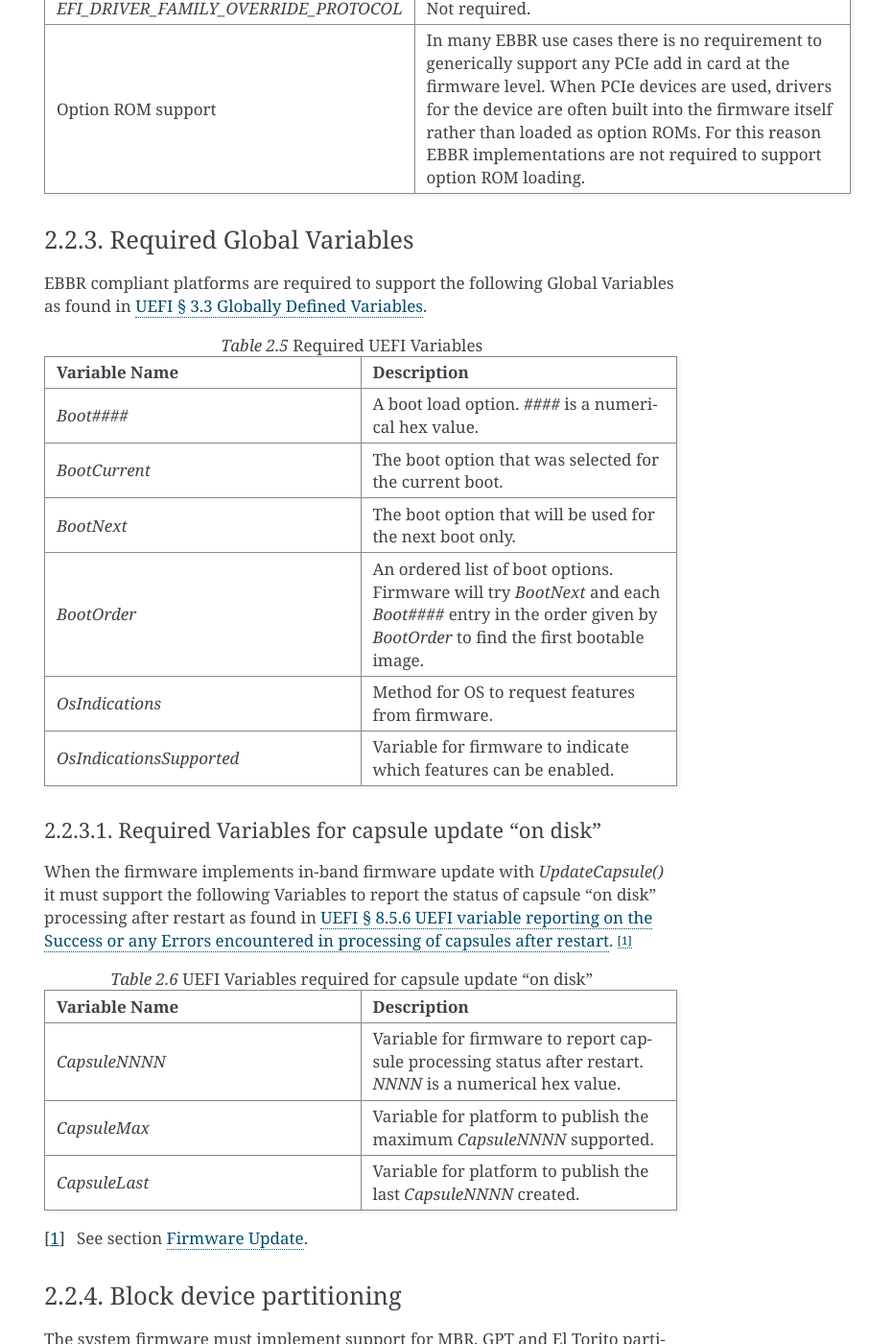
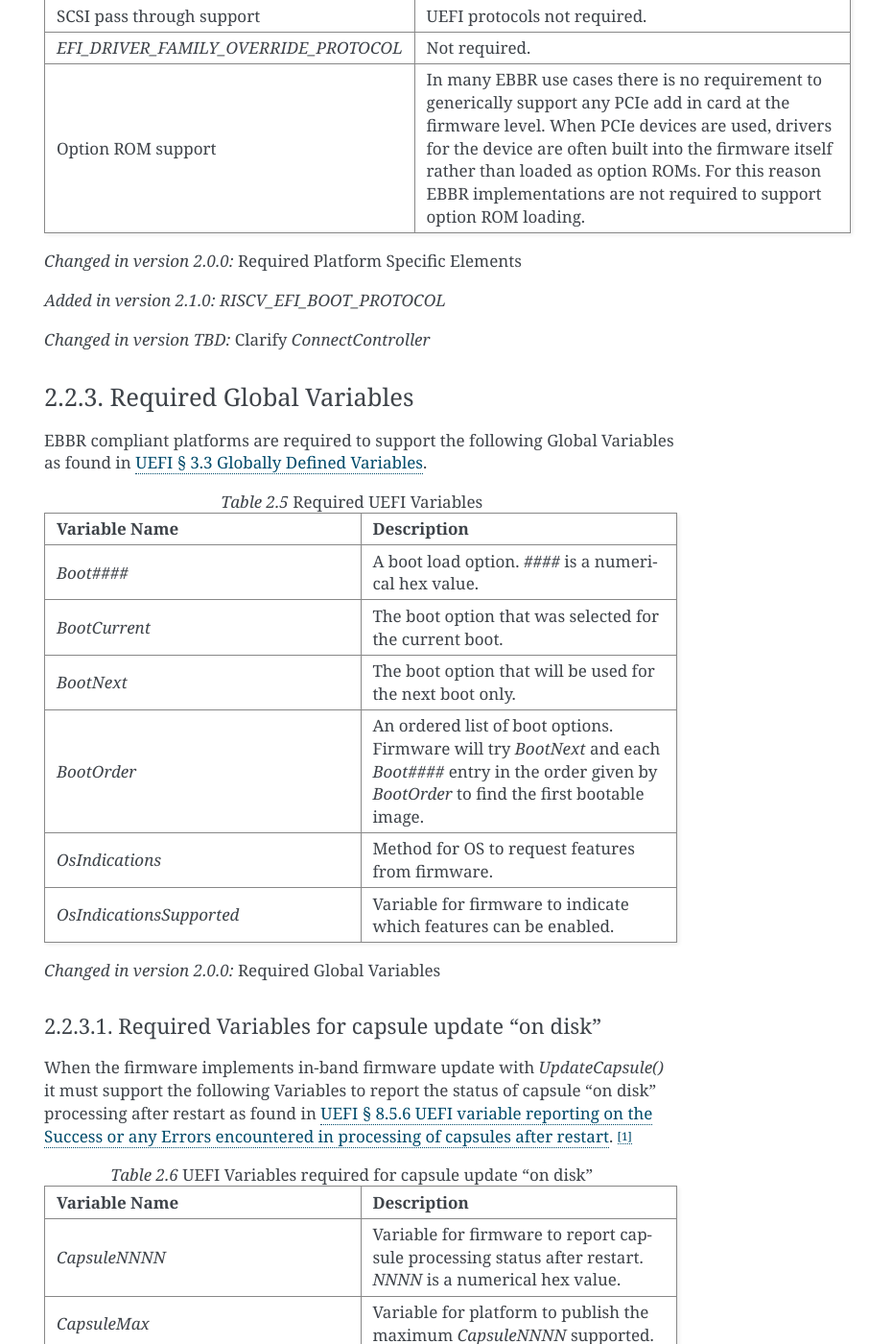
Before and after one commit to ARM-software/ebbr, a Sphinx documentation site: the page built from source/chapter2-uefi.rst, in a window 1280 px wide and 1400 px high, scrolled down 3755 px. Shown: the whole window at 96% size, without its empty margins (374-1280 px from the left). Built offline with Sphinx 7.4.7, drawn with Linux system fonts in a browser that asks for light colours; some of the changed text lies outside the part shown.

Commit message:
RFC: version annotations
Add version annotations for new and updated requirements, starting from
EBBR v1.0.

This is a request-for-comments, to fuel discussions, and is not to be
merged.

Signed-off-by: Vincent Stehlé <vincent.stehle@arm.com>

````diff
--- a/source/chapter2-uefi.rst
+++ b/source/chapter2-uefi.rst
@@ -66,6 +66,9 @@ All of the following UEFI elements are required for EBBR compliance.
      - Note
    * - `EFI_DECOMPRESS_PROTOCOL`
      - Native EFI decompression is rarely used and therefore not required.
+
+.. versionchanged:: 2.0.0
+   Required Elements
 
 Required Platform Specific Elements
 -----------------------------------
@@ -170,6 +173,15 @@ interface specific UEFI protocols, and so they have been made optional.
        For this reason EBBR implementations are not required to support option
        ROM loading.
 
+.. versionchanged:: 2.0.0
+   Required Platform Specific Elements
+
+.. versionadded:: 2.1.0
+   `RISCV_EFI_BOOT_PROTOCOL`
+
+.. versionchanged:: TBD
+   Clarify `ConnectController`
+
 Required Global Variables
 -------------------------
 
@@ -197,6 +209,9 @@ Variables as found in :UEFI:`3.3`.
    * - `OsIndicationsSupported`
      - Variable for firmware to indicate which features can be enabled.
 
+.. versionchanged:: 2.0.0
+   Required Global Variables
+
 .. _section-required-vars-for-on-disk:
 
 Required Variables for capsule update "on disk"
@@ -221,6 +236,9 @@ processing after restart as found in :UEFI:`8.5.6`. [#FWUpNote]_
      - Variable for platform to publish the last `CapsuleNNNN` created.
 
 .. [#FWUpNote] See section :ref:`section-fw-update`.
+
+.. versionadded:: TBD
+   Required Variables for "on disk"
 
 Block device partitioning
 -------------------------
@@ -277,6 +295,9 @@ operating system runs while the guest OS runs in virtual S mode (VS mode).
 Resident UEFI firmware can be executed in M mode or S/HS mode during POST.
 However, the UEFI images must be loaded in HS or VS mode if virtualization
 is available at OS load time.
+
+.. versionadded:: 2.0.1
+   RISC-V
 
 UEFI Boot at S mode
 ^^^^^^^^^^^^^^^^^^^
@@ -340,6 +361,9 @@ specification [#VersionsNote]_.
    versions of this specification differing only by their last digit (or "patch
    number") are expected to be compatible.
 
+.. versionadded:: 2.1.0
+   Conformance Profile Table
+
 Devicetree
 ----------
 
@@ -371,6 +395,12 @@ The DTB must be contained in memory of type `EfiACPIReclaimMemory`.
 .. [#ACPIMemNote] `EfiACPIReclaimMemory` was chosen to match the recommendation
    for ACPI tables which fulfill the same task as the DTB.
 
+.. versionadded:: 1.0.1
+   Devicetree
+
+.. versionadded:: 2.1.0
+   ```/chosen``, ``/chosen/stdout-path``
+
 UEFI Boot Services
 ==================
 
@@ -397,6 +427,9 @@ If the platform does not implement the monotonic counter, the
 
 .. [#MonoNote] `EFI_UNSUPPORTED` is not an allowed status code for
    `GetNextMonotonicCount()`.
+
+.. versionadded:: TBD
+   `EFI_DEVICE_ERROR`
 
 UEFI Secure Boot (Optional)
 ---------------------------
@@ -476,6 +509,12 @@ are required to be implemented during boot services and runtime services.
      - Optional
      - Optional
 
+.. versionadded:: 1.0.1
+   `EFI_RT_PROPERTIES_TABLE`
+
+.. versionchanged:: 2.0.0
+   RTC present, wakeup supported, `UpdateCapsule`
+
 Runtime Device Mappings
 -----------------------
 
@@ -508,6 +547,9 @@ before `ExitBootServices()` is called.
 However, if firmware does not support access to the RTC after
 `ExitBootServices()`, then `GetTime()` and `SetTime()` shall return
 `EFI_UNSUPPORTED` and the OS must use a device driver to control the RTC.
+
+.. versionchanged:: 2.0.0
+   RTC present
 
 UEFI Reset and Shutdown
 -----------------------
@@ -561,6 +603,9 @@ that `GetVariable()` and `GetNextVariableName()` can behave as specified.
 
    https://optee.readthedocs.io/en/latest/architecture/secure_storage.html
 
+.. versionadded:: 1.0.1
+   `EFI_RT_PROPERTIES_TABLE`
+
 .. _section-fw-update:
 
 Firmware Update
@@ -608,6 +653,15 @@ Firmware must support the delivery of capsules via file on mass storage device
    implementation of the `UpdateCapsule()` runtime service and of the ESRT,
    as detailed in :UEFI:`23.3` and :UEFI:`23.4` respectively.
 
+.. versionadded:: 2.0.0
+   `UpdateCapsule()`
+
+.. versionadded:: 2.1.0
+   ESRT
+
+.. versionadded:: TBD
+   "On disk"
+
 Out-of-band firmware update
 ^^^^^^^^^^^^^^^^^^^^^^^^^^^
 
@@ -624,3 +678,6 @@ the `GetNextHighMonotonicCount()` runtime service. [#BootNote]_
 
 .. [#BootNote] The platform's monotonic counter is made optional in section
    :ref:`section-misc-boot-services`.
+
+.. versionadded:: TBD
+   Monotonic
--- a/source/chapter3-secureworld.rst
+++ b/source/chapter3-secureworld.rst
@@ -42,9 +42,15 @@ It is recommended that firmware implementing PSCI supports version 1.0 or later
 .. [#SMCCCNote] Starting with SMCCC version 1.1, support for the `SMCCC_VERSION`
    function is required, for standardized discovery.
 
+.. versionadded:: TBD
+   SMCCC
+
 RISC-V Multiprocessor Startup Protocol
 ======================================
 
 The resident firmware in M mode or hypervisor running in HS mode must implement
 and conform to at least SBI [RVSBISPEC]_ v0.2 with HART State Management(HSM)
 extension for both RV32 and RV64.
+
+.. versionadded:: 2.0.1
+   RISC-V
--- a/source/chapter4-firmware-media.rst
+++ b/source/chapter4-firmware-media.rst
@@ -127,6 +127,9 @@ Given the choice, platforms should use protective partitions over
 adjusting the placement of GPT data structures because protective partitions
 provide explicit information about the protected region.
 
+.. versionchanged:: 2.0.0
+   GPT partitioning
+
 .. _section-mbr-parts:
 
 MBR partitioning
@@ -141,6 +144,9 @@ immutable feature of the platform makes this impossible.
 
 OS partitioning tools must not create partitions in the first 1MiB
 of the storage device, and must not remove protective partitions.
+
+.. versionchanged:: 2.0.0
+   MBR partitioning
 
 .. _section-fw-partition-fs:
 
--- a/source/chapter5-variable-storage.rst
+++ b/source/chapter5-variable-storage.rst
@@ -14,6 +14,9 @@ This chapter defines a file-format for EFI variables that both the firmware
 and the operating system can rely on.
 
 All integer fields are stored in little-endian byte order.
+
+.. versionadded:: TBD
+   File format
 
 File header
 ===========
````
Also changed, not shown: source/chapter1-about.rst (+9 -0 lines).
